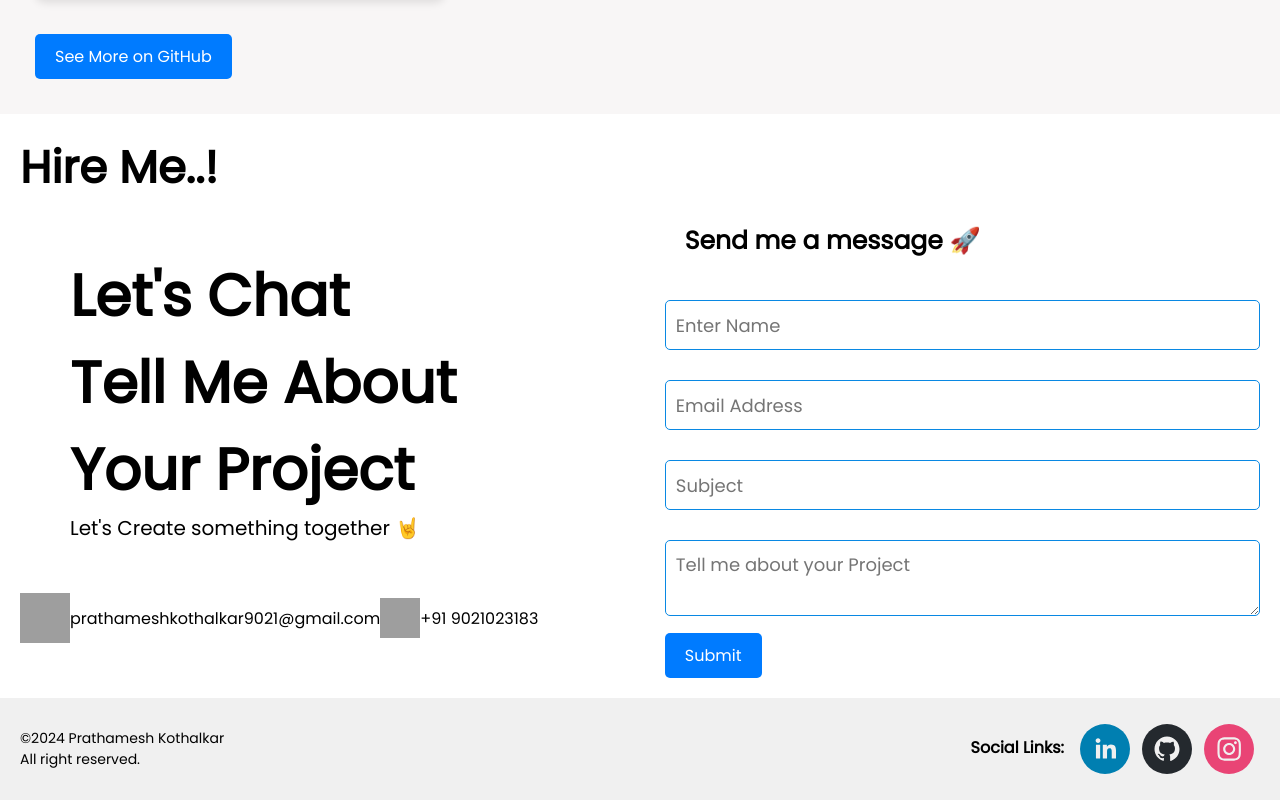
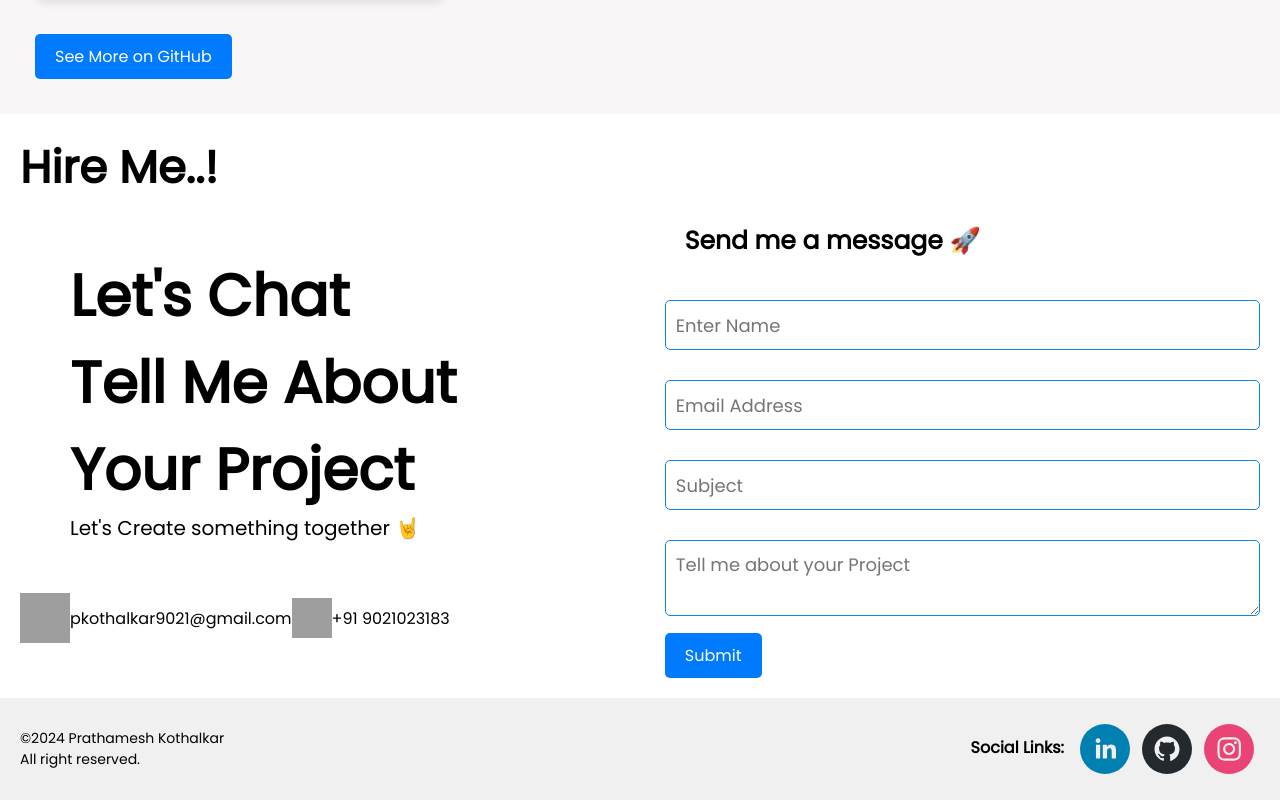
Before and after one commit to Prathamesh-Kothalkar/Afame, a React (Vite) app in the folder portfolio/: page / in a window 1280 px wide. Shown: the part 2635-3435 px from the top of the page. Built offline with nearby package versions, Linux system fonts and the light colour scheme; grey boxes are pictures that could not be loaded.

Commit message:
Update Contact.jsx

```diff
--- a/portfolio/src/Component/Contact.jsx
+++ b/portfolio/src/Component/Contact.jsx
@@ -16,7 +16,7 @@ export default function Contact() {
                                 <img src="https://t3.ftcdn.net/jpg/04/40/47/24/360_F_440472452_akYtD3QipsLo9IwGEintusNRPO09rAFH.jpg"
                                     width={"50px"} height={"50px"} alt="" />
                                 <div className="body">
-                                    <a href="mailto:pkothalkar9021@gmail.com">prathameshkothalkar9021@gmail.com</a>
+                                    <a href="mailto:pkothalkar9021@gmail.com">pkothalkar9021@gmail.com</a>
                                 </div>
                             </div>
                             <div className="phone">
```
